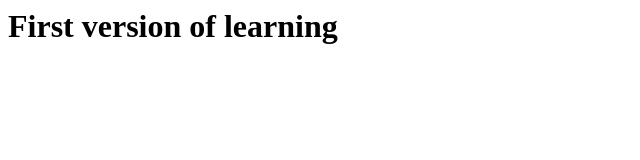
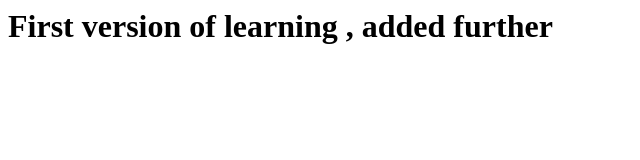
Before and after one commit to lathadigi/gitfirstrepo, a plain HTML site: page index.html in a window 1280 px wide. Shown: the whole page, without its empty margins (0-640 px from the left). Drawn offline with Linux system fonts and the light colour scheme.

Commit message:
second commit

```diff
--- a/index.html
+++ b/index.html
@@ -2,6 +2,7 @@
 <html>
 <body>
 
-	<h1> First version of learning</h1>
+	<h1> First version of learning , added further</h1>
+
 </body>
 </html>
```
